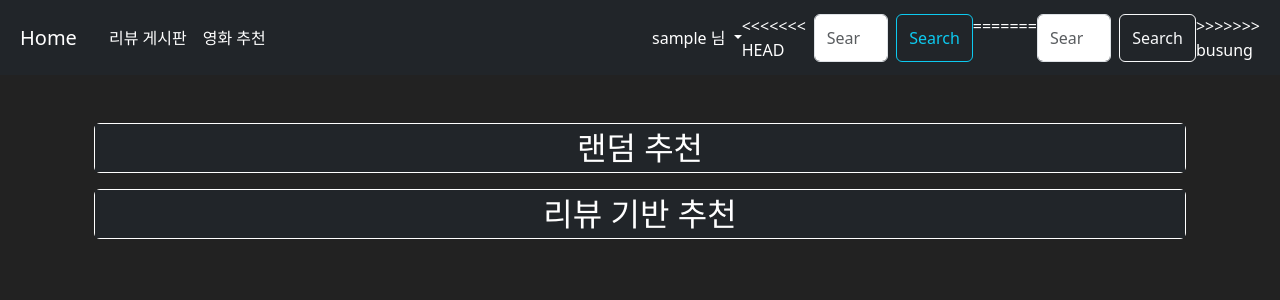
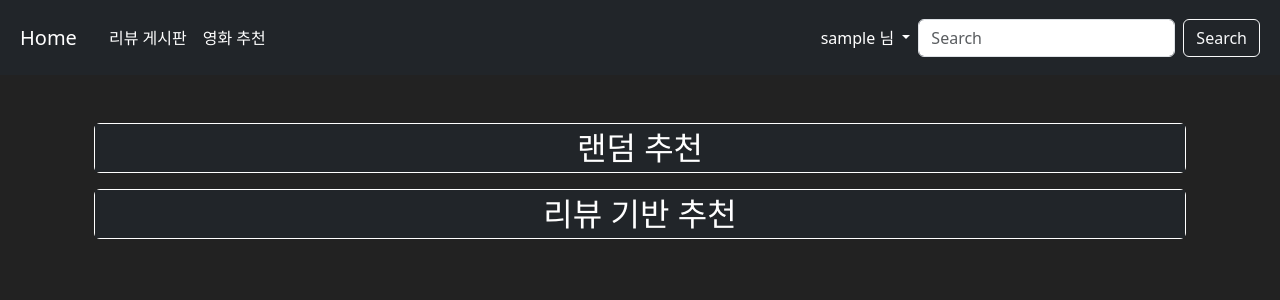
Before and after one commit to isakchoe/movie_recommend_webservice, a Django app: page /movies/recommend/review/ in a window 1280 px wide. Shown: the top 300 px of the page. Run offline with Django 3.2, Linux system fonts and the light colour scheme; the visitor is signed in with stand-in values (Sample User, id 1); data that the repository does not hold is empty; some libraries are stand-ins or nearby versions.

Commit message:
리뷰 링크 완성

```diff
--- a/movies/templates/movies/detail.html
+++ b/movies/templates/movies/detail.html
@@ -15,6 +15,7 @@
         <p>인기도: {{ movie.popularity }}</p>
         <p>개봉 날짜: {{ movie.release_date }}</p>
         <p>줄거리 : {{movie.overview}}</p>
+        <a href="{% url 'movies:movie_reviews' movie.movie_api_id   %}"> 리뷰 보러 가기 </a>
       </div>
     </div>
   </div>
--- a/movies/templates/movies/recommend_movies.html
+++ b/movies/templates/movies/recommend_movies.html
@@ -17,6 +17,7 @@
     {% for movie in recommend_movies %}
     <div class="card m-3 rounded" style="width: 22rem;">
       <a href="{% url 'movies:detail' movie.id %}" class="text-decoration-none text-dark">
+        <h1>{{ movie.m}}</h1>
         <img src="https://image.tmdb.org/t/p/original{{ movie.poster_path }}" class="card-img-top" alt="poster-image">
         <div class="card-body">
           <h5 class="card-title fs-4 fw-bold text-center">{{ movie.title }} <span class="fs-5">[ {{ movie.vote_average }} ]</span></h5>
@@ -31,10 +32,12 @@
 
   </div>
 {% else %}
-  <script type="text/javascript">alert("리뷰를 작성하세요!")</script>
+  {% if msg == "검색결과" %}
+    <script type="text/javascript">alert("검색결과가 없습니다!")</script>
+  {% elif msg == "추천결과" %}
+    <script type="text/javascript">alert("리뷰를 작성하세요!")</script>
+  {% endif %}
+
 {% endif %}
 
-
-
-
 {% endblock content %}
--- a/movies/urls.py
+++ b/movies/urls.py
@@ -8,7 +8,8 @@ urlpatterns = [
     path('recommend/', views.recommend, name='recommend'),
     path('recommend/random/', views.recommend_random, name='recommend_random'),
     path('recommend/review/', views.recommend_review, name='recommend_review'),
-    path('recommend/<int:movie_id>', views.detail, name='detail'),
-    path('recommend/search', views.search_movies, name='search_movies'),
+    path('recommend/<int:movie_id>/', views.detail, name='detail'),
+    path('recommend/search/', views.search_movies, name='search_movies'),
+    path('recommend/<int:movie_api_id>/movie_reviews/', views.movie_reviews, name='movie_reviews'),
 
 ]
--- a/movies/views.py
+++ b/movies/views.py
@@ -3,7 +3,7 @@ import requests
 import random
 from .models import Movie, Genre
 from django.contrib.auth.decorators import login_required
-
+from django.core.paginator import Paginator
 
 
 def all_movies(n):
@@ -49,7 +49,7 @@ def recommend_random(request):
         'recommend_movies': random_movies,
     }
 
-    return render(request, 'movies/recommend_movies.html', context)
+    return render(request,'movies/recommend_movies.html', context)
 
 
 
@@ -109,9 +109,6 @@ def recommend_review(request):
                     review_movies.append([movie,result])
 
 
-
-
-
     # 3개 이상이면, 3개만 추리기! Result 높은순으로!
     review_movies.sort(key=lambda x: -x[1])
 
@@ -126,8 +123,8 @@ def recommend_review(request):
 
     context ={
         'recommend_movies': new_review_movies,
+        'msg':'추천결과',
     }
-
 
     return render(request, 'movies/recommend_movies.html', context)
 
@@ -172,6 +169,21 @@ def search_movies(request):
 
     context ={
         'recommend_movies': movies,
+        'msg':'검색결과',
     }
+    return render(request,'movies/recommend_movies.html',context)
 
-    return render(request,'movies/recommend_movies.html',context)
+
+def movie_reviews(request, movie_api_id):
+    movie = Movie.objects.get(movie_api_id = movie_api_id)
+
+    # 영화에서 리뷰 역참조
+    reviews_of_movie = movie.review_set.all()
+
+    paginator = Paginator(reviews_of_movie, 10)
+    page_number = request.GET.get('page')
+    page_obj = paginator.get_page(page_number)
+    context = {
+        'page_obj': page_obj,
+    }
+    return render(request, 'community/index.html', context)
--- a/templates/base.html
+++ b/templates/base.html
@@ -124,15 +124,9 @@
         <button class="btn btn-outline-primary">회원가입</button>
       </form>
       {% endif %}
-<<<<<<< HEAD
-      <form class="d-flex mx-2">
-          <input class="form-control me-2" type="search" placeholder="Search" aria-label="Search">
-          <button class="btn btn-outline-info" type="submit">Search</button>
-=======
       <form class="d-flex mx-2" action="{% url 'movies:search_movies' %}">
           <input class="form-control me-2" type="search" placeholder="Search" aria-label="Search" name="data">
           <button class="btn btn-outline-light" type="submit">Search</button>
->>>>>>> busung
       </form>
     </div>
   </nav>
```
